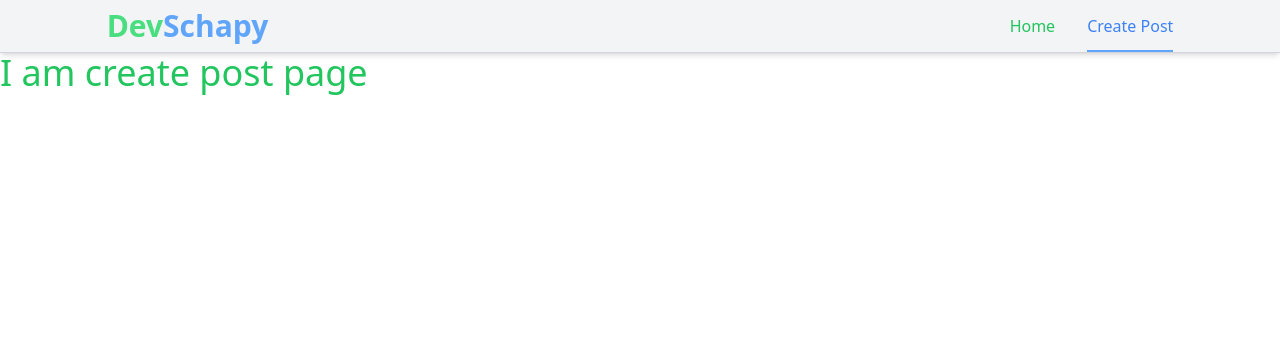
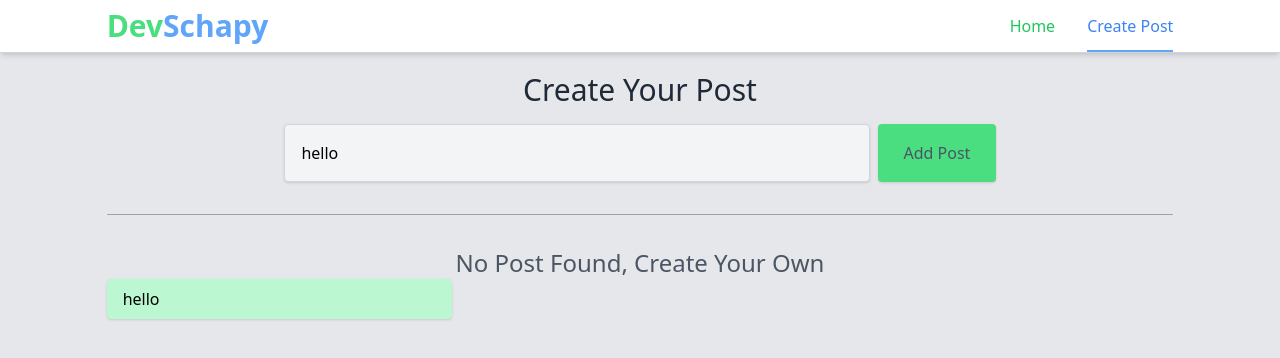
Before and after one commit to devschapy/Vue-blog-page, a Vue app: page /create/post in a window 1280 px wide. Shown: the top 358 px of the page. Built offline with nearby package versions, Linux system fonts and the light colour scheme.

Commit message:
Somthing design

```diff
--- a/package.json
+++ b/package.json
@@ -10,6 +10,7 @@
   },
   "dependencies": {
     "pinia": "^2.0.26",
+    "v-model": "^0.0.9",
     "vue": "^3.2.45",
     "vue-router": "^4.1.6"
   },
--- a/src/Components/NavigationBar.vue
+++ b/src/Components/NavigationBar.vue
@@ -1,5 +1,6 @@
 <template>
-  <nav class="bg-gray-100 border-b border-gray-300 shadow-md">
+  <section class="h-14">
+    <nav class="fixed w-full bg-white border-b border-gray-300 shadow-md">
       <ul class="container flex justify-between items-center py-2">
         <li>
           <RouterLink to="/" class="text-lg sm:text-3xl font-semibold">
@@ -28,6 +29,7 @@
         </ul>
       </ul>
     </nav>
+  </section>
 </template>
 
 <script>
--- /dev/null
+++ b/src/Components/PostCreate.vue
@@ -0,0 +1,28 @@
+<script>
+export default {};
+</script>
+
+<template>
+  <form class="mx-auto sm:w-8/12 space-y-4">
+    <label
+      for="cratePost"
+      class="text-gray-800 text-xl md:text-3xl text-semibold text-center block"
+      >Create Your Post</label
+    >
+    <div class="flex gap-2">
+      <div class="w-8/12 md:w-10/12">
+        <input
+          type="text"
+          id="cratePost"
+          class="bg-gray-100 py-2 sm:py-3 lg:py-4 px-4 w-full rounded shadow focus:outline-none border border-gray-300 hover:border-green-300 focus:border-green-300"
+        />
+      </div>
+      <button
+        type="submit"
+        class="bg-green-400 w-4/12 lg:w-2/12 text-gray-600 text-md rounded shadow hover:scale-105 duration-300 focus:ring-1 hover:ring-1 ring-offset-1"
+      >
+        Add Post
+      </button>
+    </div>
+  </form>
+</template>
--- a/src/Components/form/Input.vue
+++ b/src/Components/form/Input.vue
@@ -1,15 +1,33 @@
 <script>
-export default{
-
+export default {
+  props: {
+    id: {
+      type: String,
+    },
+    label: {
+      type: String,
+    },
+    labelStyle: {
+      type: String,
+    },
+    Style: {
+      type: String,
+    },
+    divStyle: {
+      type: String,
+    },
+  },
 };
 </script>
 
 <template>
-  <div>
-    <form action="">
-      <input type="text"/>
-    </form>
+  <div :class="divStyle">
+    <label :class="labelStyle" :for="id">{{ label }}</label>
+    <input
+      :id="id"
+      type="text"
+      :class="Style"
+      class="bg-gray-100 py-2 px-4 rounded shadow focus:outline-none border border-gray-300 hover:border-green-300 focus:border-green-300"
+    />
   </div>
 </template>
-
-<style></style>
--- a/src/Pages/CreatePost.vue
+++ b/src/Pages/CreatePost.vue
@@ -1,14 +1,55 @@
 <template>
-  <div>
+  <div class="h-screen bg-gray-200">
     <NavigationBar />
-    <h1 class="text-4xl text-green-500">I am create post page</h1>
+    <div class="container pt-4">
+      <form class="mx-auto sm:w-8/12 space-y-4">
+        <label
+          for="cratePost"
+          class="text-gray-800 text-xl md:text-3xl text-semibold text-center block"
+          >Create Your Post</label
+        >
+        <div class="flex gap-2">
+          <div class="w-8/12 md:w-10/12">
+            <input
+              type="text"
+              v-model="massage"
+              id="cratePost"
+              class="bg-gray-100 py-2 sm:py-3 lg:py-4 px-4 w-full rounded shadow focus:outline-none border border-gray-300 hover:border-green-300 focus:border-green-300"
+            />
+          </div>
+          <button
+            type="submit"
+            @click="onClickHandler"
+            class="bg-green-400 w-4/12 lg:w-2/12 text-gray-600 text-md rounded shadow hover:scale-105 duration-300 focus:ring-1 hover:ring-1 ring-offset-1"
+          >
+            Add Post
+          </button>
+        </div>
+      </form>
+
+      <div class="w-full border-b border-gray-400 my-4 sm:my-8"></div>
+      <h1 class="text-gray-600 font-[500] text-lg md:text-2xl text-center">
+        No Post Found, Create Your Own
+      </h1>
+
+      <section class="grid sm:grid-cols-2 lg:grid-cols-3 gap-4">
+        <div class="bg-green-200 rounded shadow px-4 py-2">
+          <p class="">{{ massage }}</p>
+        </div>
+      </section>
+    </div>
   </div>
 </template>
 
 <script>
 import NavigationBar from "../Components/NavigationBar.vue";
+
 export default {
-  name: "CreatePost",
+  data() {
+    return {
+      massage: "hello",
+    };
+  },
   components: {
     NavigationBar,
   },
--- a/src/Pages/HomePage.vue
+++ b/src/Pages/HomePage.vue
@@ -1,16 +1,21 @@
 <template>
-  <div>
-    <div class="fixed w-full">
-      <NavigationBar />
-    </div>
-    <div class="h-screen bg-gray-200 pt-12 sm:pt-14">
-      <div class="container h-full py-4">
-        <h1 class="text-xl font-semibold text-gray-800">Post List</h1>
-        <div class="grid justify-center py-6">
-          <h1 class="text-gray-800 font-[500] text-lg">
-            No Post Found, Create Your Own
-          </h1>
-        </div>
+  <div class="h-screen bg-gray-200">
+    <NavigationBar />
+
+    <div class="h-[80%] grid justify-center items-center">
+      <div class="grid gap-3">
+        <h1 class="text-4xl md:text-6xl text-gray-800 font-bold text-center">
+          WELCOME
+        </h1>
+        <p class="text-center text-gray-700 text-2xl font-semibold">
+          Create Your post Go to Create post pages
+        </p>
+        <RouterLink
+          to="/create/post"
+          class="text-white bg-green-400 w-fit py-2 px-4 text-xl font-semibold rounded shadow justify-self-center hover:scale-110 duration-300"
+        >
+          Go To Post Page
+        </RouterLink>
       </div>
     </div>
   </div>
```
Also changed, not shown: 1 other file (tests, documents, lock files or other folders). Lines whose indentation alone changed are shown as unchanged.
